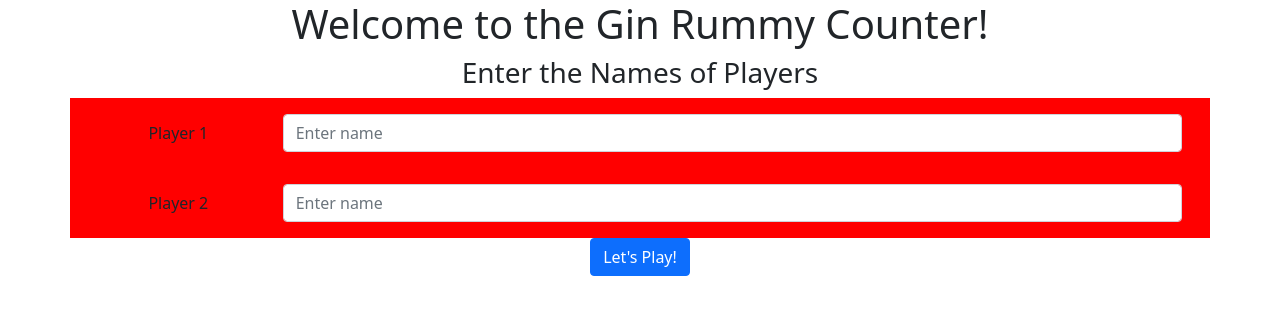
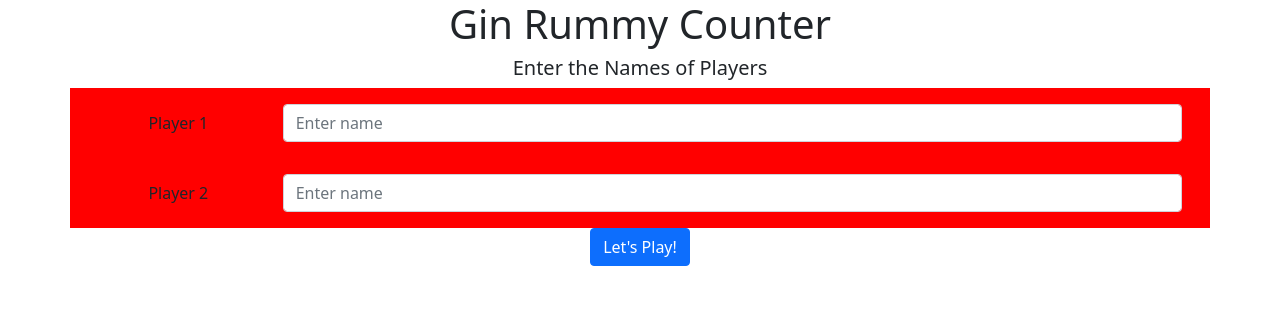
Before and after one commit to web1221/Gin-Rummy-Score-Keeper, a Next.js app: page / in a window 1280 px wide. Shown: the top 314 px of the page. Built offline with nearby package versions, Linux system fonts and the light colour scheme.

Commit message:
Some clean up and added styles

```diff
--- a/components/NameForms.js
+++ b/components/NameForms.js
@@ -11,22 +11,22 @@ export default function NameForms(props) {
     return (
     <Container>
       <div className={styles.container}>
-        <header><h1>Welcome to the Gin Rummy Counter!</h1></header>
-            <h3>Enter the Names of Players</h3>
+        <header><h1>Gin Rummy Counter</h1></header>
+            <h5>Enter the Names of Players</h5>
             <Form>
                 <Form.Group className={styles.formGroup} as={Row}>
-                    <Form.Label column sm="2">Player 1</Form.Label>
+                    <Form.Label className={styles.labelText} column sm="2">Player 1</Form.Label>
                     <Col sm="10">
                         <Form.Control onChange={(event) => props.setPlayer1Name(event.target.value)} type="text" placeholder="Enter name" />
                     </Col>
                 </Form.Group>
                 <Form.Group className={styles.formGroup} as={Row}>
-                    <Form.Label column sm="2">Player 2</Form.Label>
+                    <Form.Label className={styles.labelText} column sm="2">Player 2</Form.Label>
                     <Col sm="10">
                         <Form.Control onChange={(event) => props.setPlayer2Name(event.target.value)} type="text" placeholder="Enter name" />
                     </Col>
                 </Form.Group>
-                <Button onClick={onSubmit} variant="primary" type="submit">
+                <Button className={styles.buttonStyle} onClick={onSubmit} variant="primary" type="submit">
                     Let's Play!
                 </Button>
             </Form>
```
